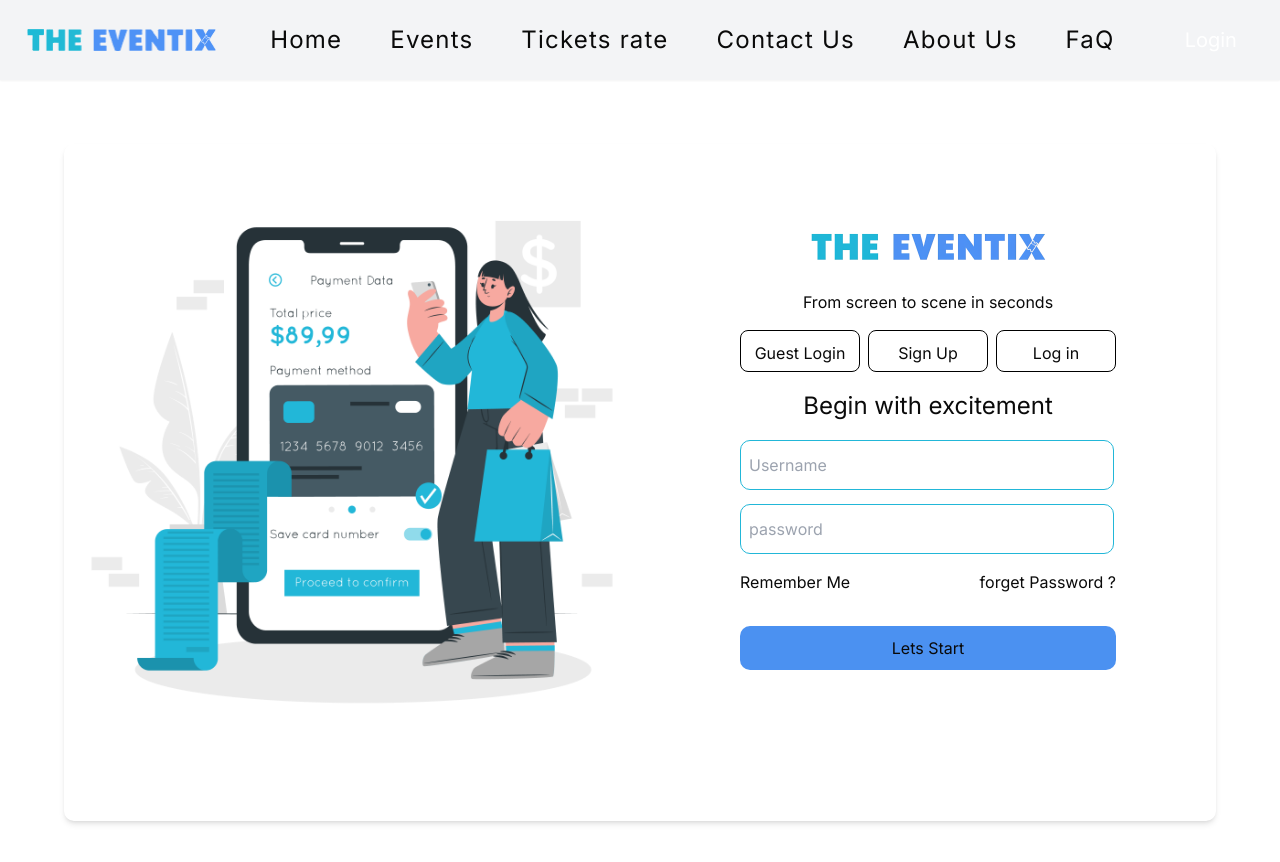
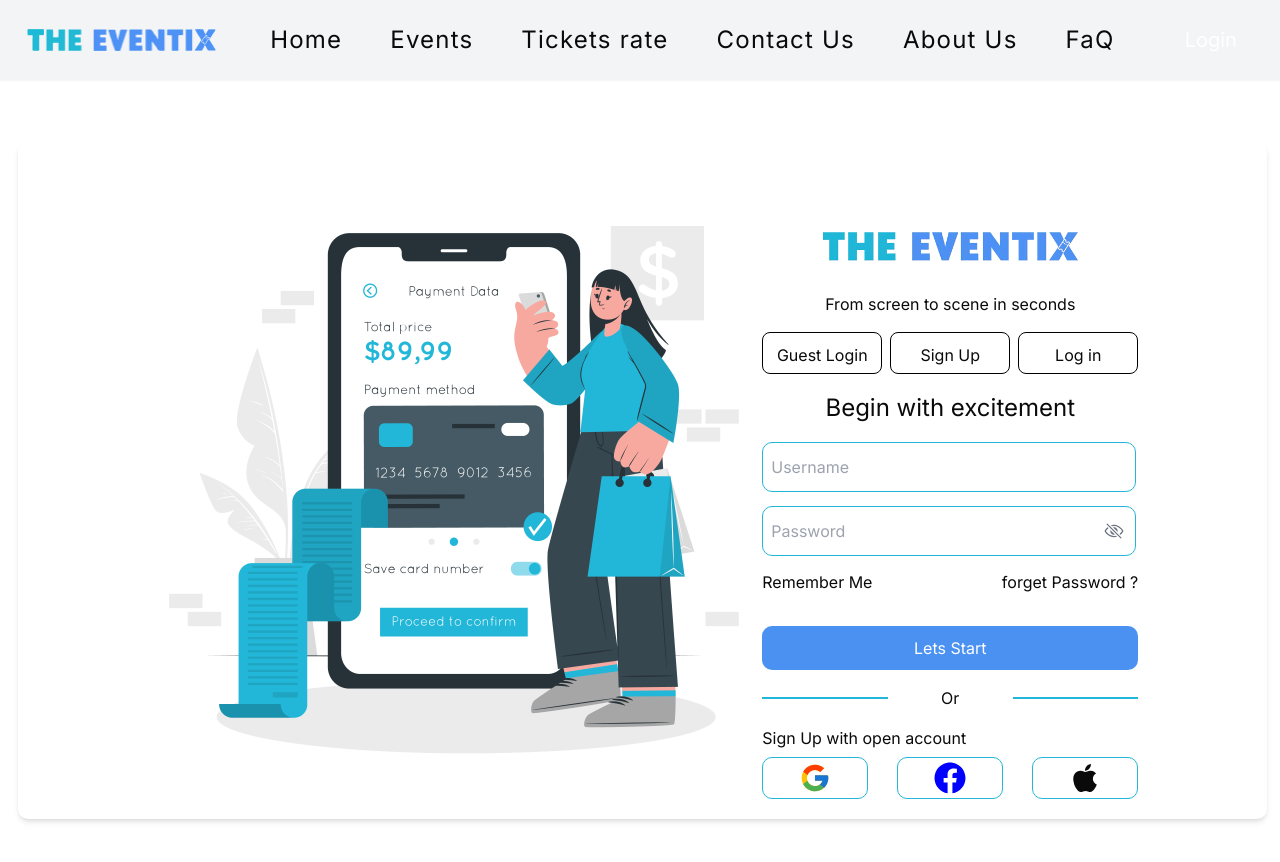
Before and after one commit to PanaceaSolution/ETMS-VP.0.3, a Next.js app in the folder client/: page /auth/login in a window 1280 px wide. Shown: the top 862 px of the page. Built offline with nearby package versions, Linux system fonts and the light colour scheme; a web font is replaced by a local one.

Commit message:
UI:basic login UI

```diff
--- a/client/package.json
+++ b/client/package.json
@@ -18,6 +18,7 @@
     "next": "^14.2.30",
     "react": "^18",
     "react-dom": "^18",
+    "react-hook-form": "^7.61.1",
     "react-icons": "^5.5.0",
     "react-redux": "^9.2.0",
     "tailwind-merge": "^3.3.1",
--- a/client/src/app/auth/login/page.tsx
+++ b/client/src/app/auth/login/page.tsx
@@ -1,68 +1,145 @@
+"use client"
+
 import Image from 'next/image'
 import Link from 'next/link'
-import React from 'react'
+import React, { useState } from 'react'
+import { useForm } from 'react-hook-form'
+import { FaApple, FaFacebook } from 'react-icons/fa'
+import { FcGoogle } from 'react-icons/fc'
+import { IoEyeOffOutline, IoEyeOutline } from 'react-icons/io5'
 
 function page() {
 
+    const [showPassword, setShowPassword] = useState(false);
 
     const buttons = [
-        { name: "Guest Login", path: "/login" },
-        { name: "Sign Up", path: "/login" },
-        { name: "Log in", path: "/login" },
+        { name: "Guest Login", path: "auth/guestlogin" },
+        { name: "Sign Up", path: "auth/signup" },
+        { name: "Log in", path: "login" },
     ]
+
+
+    const socialLogin = [
+        { name: "google", icon: <FcGoogle size={32} height={12} /> },
+        { name: "facebook", icon: <FaFacebook color='blue' size={32} height={12} /> },
+        { name: "appleId", icon: <FaApple size={32} height={12} /> },
+    ]
+    const { handleSubmit, reset, register } = useForm({
+        defaultValues: {
+            userName: "",
+            password: ""
+        }
+    })
+
+    interface Ilogin {
+
+        userName: string,
+        password: string
+    }
+
+    function onSubmit(data: Ilogin) {
+
+
+        console.log(data)
+
+        reset()
+    }
+
+
     return (
-        <main className='w-full h-full flex justify-center items-center'>
+        <main className='w-full h-screen md:flex md:justify-center md:items-center  md:content-center  '>
 
-            <div className='shadow-md m-16 flex w-[1249px] h-[677px] rounded-[10px]'>
+            <div className='shadow-md flex rounded-[10px] w-full flex-col sm:flex-row justify-center items-center md:ml-1 px-2 lg:w-[1249px] '>
 
                 {/* image section */}
-                <div className='w-1/2 h-[677px]' >
+                <div className='md:w-1/2 ' >
 
                     <Image src="/assets/auth.png" alt='auth.png'
 
-                        height={677} width={630} />
+                        height={677} width={630}
+                        className=" h-[225px] w-[209px] sm:h-[677px] sm:w-auto object-cover md:w-[1249px] md:h-[677px] "
+                    />
                 </div>
 
 
-                <div className=' flex justify-center w-1/2 items-center'>
-                    <div className=' h-[528px] w-[376px] gap-[16px] flex text-center flex-col'>
+                <div className=' flex justify-center items-center '>
+                    <div className='md:h-[528px] md:w-[376px] gap-[16px] flex text-center flex-col'>
 
-                        <div className='w-full w-max-[376px]  flex justify-center'>
+                        <div className=' w-max-[376px] md:w-full flex justify-center'>
 
                             <Image src="/assets/eventix.png" alt='auth.png'
+                                className=" h-[45px] w-[216px] sm:h-[677px] sm:w-auto object-cover md:w-[full] md:h-[60px] "
 
                                 height={70} width={260} />
                         </div>
 
                         <h1>From screen to scene in seconds</h1>
 
-                        <div className='gap-2 flex  items-center text-center w-full justify-between'>
+                        <div className='md:gap-2 gap-[10px] flex  items-center text-center w-full justify-between'>
 
                             {
                                 buttons.map((button, index) => (
-                                    <button id='index' className='min-w-[120px]  max-h-[42px] p-[10px] border rounded-lg border-black'>{button.name}</button>
+                                    <Link href={button.path} key={index} className='min-w-[98px] py-[10px] px-[2px] md:min-w-[120px]  max-h-[42px] md:p-[10px] border rounded-lg border-black'>{button.name}</Link>
                                 ))
                             }
                         </div>
 
                         <h1 className='font-[400] text-[24px]'>Begin with excitement</h1>
 
-                        <div className='w-full flex flex-col gap-[14px]'>
+                        <form onSubmit={handleSubmit(onSubmit)} className='w-full flex flex-col gap-[14px]'>
 
-                            <input placeholder='Username' className='w-full rounded-[10px] border-[#22B7D8] border-[1px] text-black max-w-[374px] h-[50px] px-2' />
-                            <input placeholder='password' className='w-full rounded-[10px] border-[#22B7D8] border-[1px] text-black max-w-[374px] h-[50px] px-2' type='password' />
+
+
+                            <input {...register("userName")} placeholder='Username' className='w-full rounded-[10px] border-[#22B7D8] border-[1px] text-black max-w-[374px] h-[50px] px-2' />
+                            <div className="relative w-full max-w-[374px]">
+                                <input
+                                    {...register("password")}
+                                    placeholder="Password"
+                                    type={showPassword ? "text" : "password"}
+                                    className="w-full rounded-[10px] border-[#22B7D8] border-[1px] text-black h-[50px] px-2 pr-10"
+                                />
+                                <div
+                                    className="absolute right-3 top-1/2 transform -translate-y-1/2 text-gray-500 cursor-pointer"
+                                    onClick={() => setShowPassword(!showPassword)}
+                                >
+                                    {showPassword ? <IoEyeOutline size={20} /> : <IoEyeOffOutline size={20} />}
+                                </div>
+                            </div>
+
+
+
+
+                            <div className='gap-[32px] flex flex-col'>
+
+                                <div className=' flex justify-between'>
+                                    <p>Remember Me</p>
+                                    <Link href='/forgetpassword'> forget Password ?</Link>
+                                </div>
+                                <button className='w-full p-[10px] bg-[#4B91F1] rounded-[10px] text-white'>Lets Start</button>
+
+                            </div>
+                        </form>
+
+
+                        <div className='flex justify-between items-center '>
+                            <hr className='border-[#22B7D8] border border-1 w-1/3' />
+                            <h1>Or</h1>
+                            <hr className='border-[#22B7D8] border border-1 w-1/3' />
 
                         </div>
+                        <div className='flex flex-col gap-[7px]'>
+                            <h1 className='text-start'>Sign Up with open account</h1>
 
-                        <div className='gap-[32px] flex flex-col'>
+                            <div className=' flex lg:gap-[10px] justify-between pb-6'>
 
-                            <div className=' flex justify-between'>
-                                <p>Remember Me</p>
-                                <Link href='/forgetpassword'> forget Password ?</Link>
+                                {
+                                    socialLogin.map((logos) => (
+                                        <button className='lg:w-[106px] lg:h-[42px] border border-[#22B7D8] rounded-[10px] flex justify-center px-2  py-1'>{logos.icon}</button>
+                                    ))
+                                }
                             </div>
+                        </div>
 
-                            <button className='w-full p-[10px] bg-[#4B91F1] rounded-[10px]'>Lets Start</button>
-                        </div>
                     </div>
                 </div>
 
```
Also changed, not shown: 1 other file (tests, documents, lock files or other folders).
